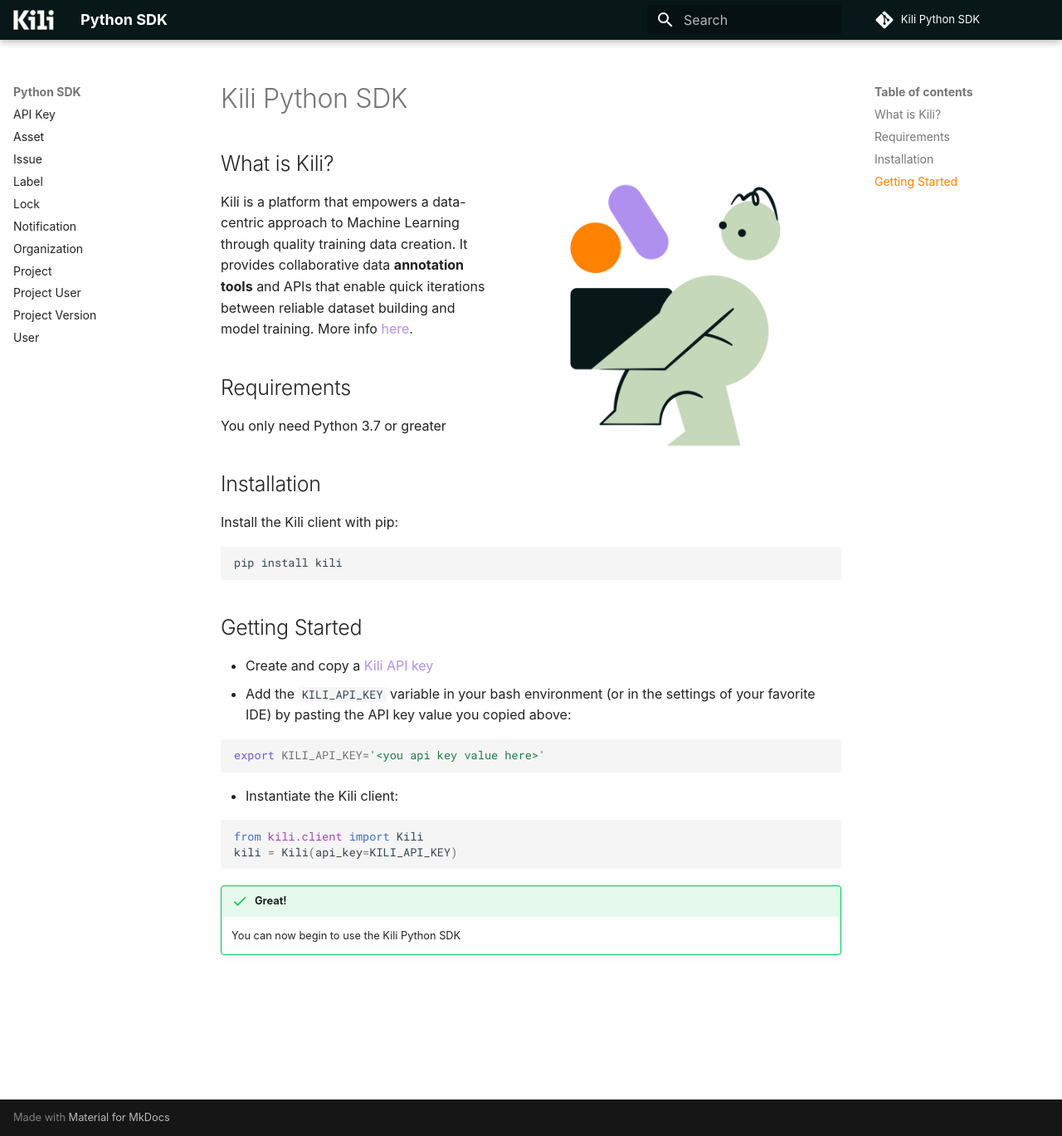
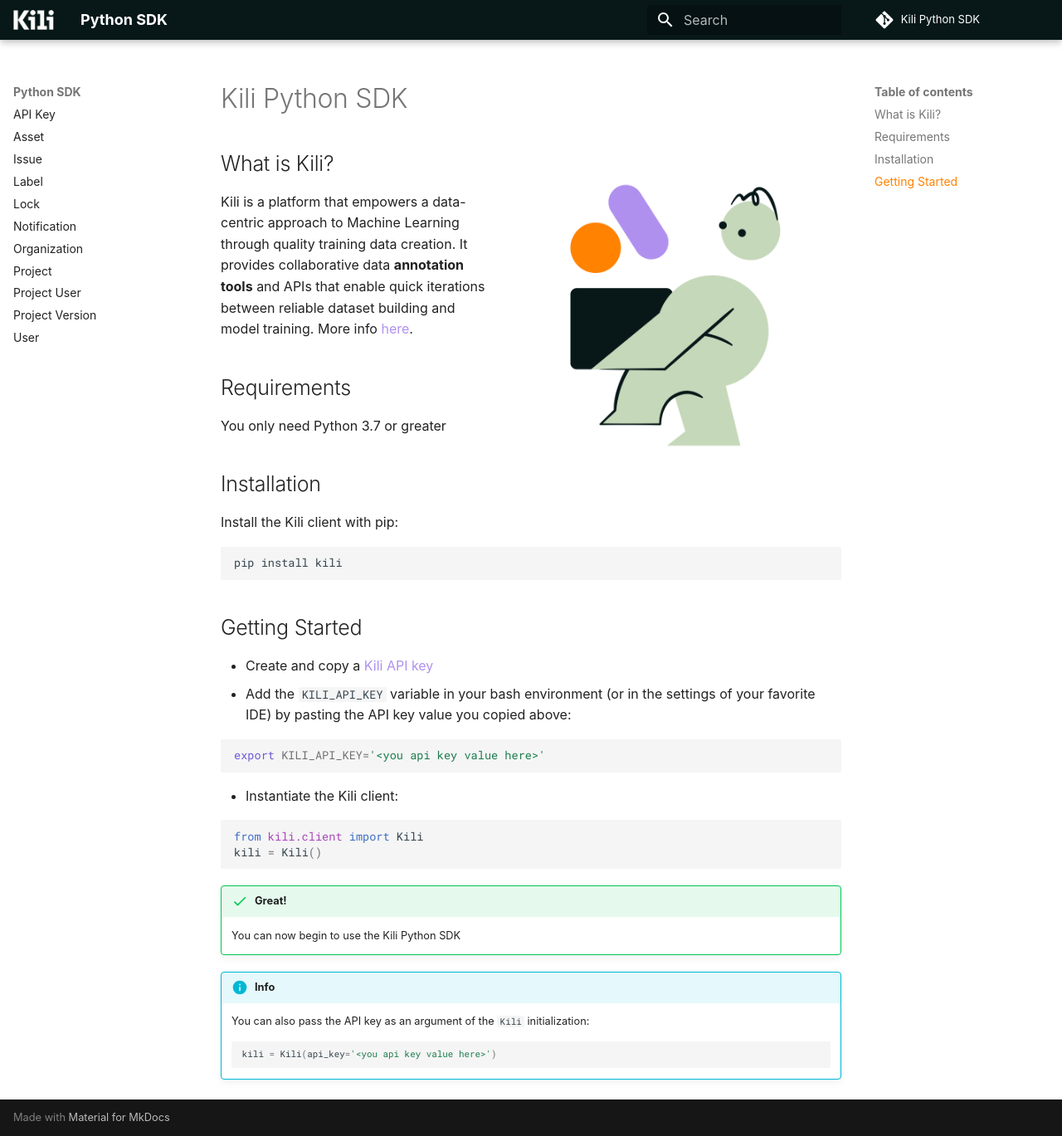
Before and after one commit to kili-technology/kili-python-sdk, an MkDocs documentation site: the page built from docs/index.md, in a window 1280 px wide and 1369 px high. Shown: the whole window at 83% size. Built offline with MkDocs 1.6.1 and Material for MkDocs 9.7.7, drawn with Linux system fonts in a browser that asks for light colours; some web fonts are replaced; comment, search, counter and statistics services are not loaded; the version menu is left out.

Commit message:
feat(ML-272): change home and remove `` from examples

````diff
--- a/docs/index.md
+++ b/docs/index.md
@@ -29,8 +29,14 @@
 
   ```python
   from kili.client import Kili
-  kili = Kili(api_key=KILI_API_KEY)
+  kili = Kili()
   ```
 
 !!! success "Great!"
     You can now begin to use the Kili Python SDK
+
+!!! info
+    You can also pass the API key as an argument of the `Kili` initialization:
+    ```python
+    kili = Kili(api_key='<you api key value here>')
+    ```
````
Also changed, not shown: 2 other files.
